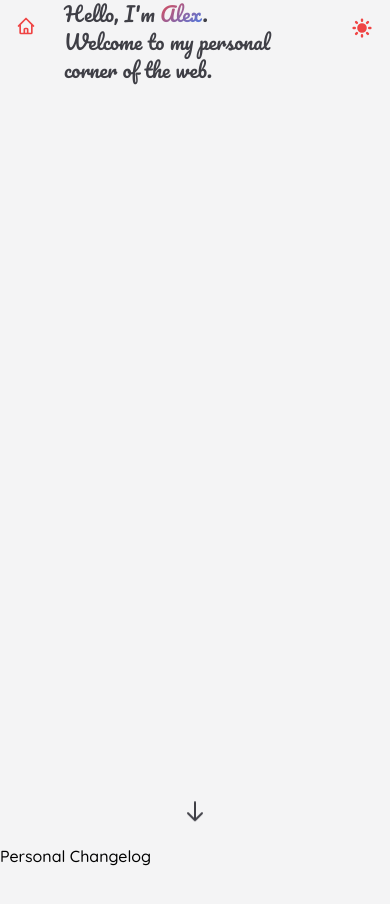
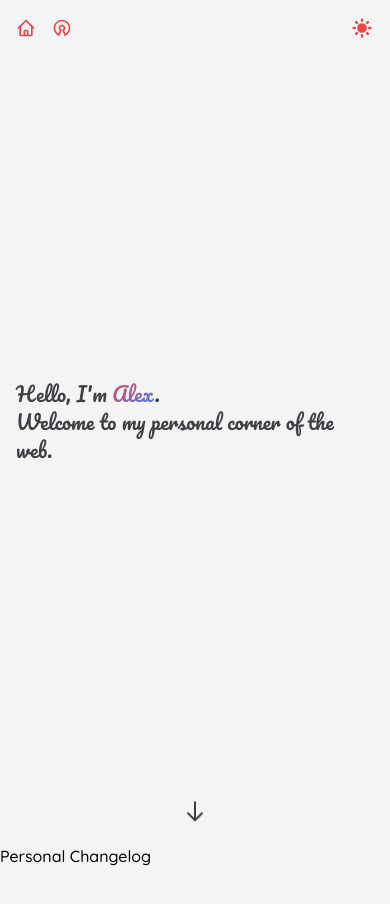
Before and after one commit to Uvacoder/port-alexfertel, a Next.js app: page / in a window 390 px wide. Shown: the top 904 px of the page. Built offline with nearby package versions, Linux system fonts and the light colour scheme.

Commit message:
Refactor code and improve styling and responsiveness

```diff
--- a/components/Navigation.tsx
+++ b/components/Navigation.tsx
@@ -1,6 +1,7 @@
 import * as React from "react";
 import ThemeToggle from "../components/ThemeToggle";
 import Link from "next/link";
+import clsx from "clsx";
 
 const HomeIcon = ({ className }) => (
   <svg
@@ -19,17 +20,39 @@ const HomeIcon = ({ className }) => (
   </svg>
 );
 
+const OpenSource = ({ className }) => (
+  <svg
+    xmlns="http://www.w3.org/2000/svg"
+    className={className}
+    viewBox="0 0 24 24"
+    fill="currentColor"
+  >
+    <path fill="none" d="M0 0H24V24H0z" />
+    <path d="M12 2c5.523 0 10 4.477 10 10 0 4.4-2.841 8.136-6.789 9.473l-.226.074-2.904-7.55C13.15 13.95 14 13.054 14 12c0-1.105-.895-2-2-2s-2 .895-2 2c0 1.077.851 1.955 1.917 1.998l-2.903 7.549-.225-.074C4.84 20.136 2 16.4 2 12 2 6.477 6.477 2 12 2zm0 2c-4.418 0-8 3.582-8 8 0 2.92 1.564 5.475 3.901 6.872l1.48-3.849C8.534 14.29 8 13.207 8 12c0-2.21 1.79-4 4-4s4 1.79 4 4c0 1.207-.535 2.29-1.38 3.023.565 1.474 1.059 2.757 1.479 3.85C18.435 17.475 20 14.92 20 12c0-4.418-3.582-8-8-8z" />
+  </svg>
+);
+
+const NavigationIcon = ({ children, href }) => (
+  <Link href={href}>
+    <a className={"transition-all hover:scale-110 duration-100 ease-out"}>
+      {children}
+    </a>
+  </Link>
+);
+
 const Navigation = () => {
   return (
-    <div className="absolute px-4 pt-4 top-0 left-0 right-0 flex justify-between">
-      <Link href="/">
-        <a className="transition-all hover:scale-110 duration-100 ease-out">
+    <div className="z-10 absolute px-4 pt-4 top-0 left-0 right-0 flex justify-between">
+      <div className="flex items-center justify-between w-14">
+        <NavigationIcon href="/">
           <HomeIcon className="h-5 w-5 text-red-500 dark:text-coolGray-100" />
-        </a>
-      </Link>
-      <div className="z-10">
-        <ThemeToggle />
+        </NavigationIcon>
+        <NavigationIcon href="/open-source">
+          <OpenSource className="h-5 w-5 text-red-500 dark:text-coolGray-100" />
+        </NavigationIcon>
       </div>
+
+      <ThemeToggle />
     </div>
   );
 };
--- a/pages/index.tsx
+++ b/pages/index.tsx
@@ -12,7 +12,7 @@ const Home = () => (
       <div className="relative flex flex-col items-center flex-1 text-gray-700 dark:text-coolGray-100">
         <Navigation />
 
-        <main className="relative flex justify-center w-full h-full px-16 sm:items-center">
+        <main className="relative flex justify-center w-full h-full px-4 sm:px-16 items-center">
           <Transition
             appear
             show
--- a/pages/open-source.tsx
+++ b/pages/open-source.tsx
@@ -55,13 +55,13 @@ const OpenSource = ({ repos, count, userInfo }) => {
   return (
     <div className="relative inset-0 flex min-h-screen">
       <Navigation />
-      <div className="px-10 flex flex-1 flex-col text-center">
+      <div className="px-4 sm:px-10 flex flex-1 flex-col text-center">
         <h1 className="pt-10 text-5xl text-gray-700 dark:text-coolGray-100 font-pacifico">
           Open Source
         </h1>
 
         <div className="items-center">
-          <p className="pt-6 text-lg text-gray-700 dark:text-coolGray-300 max-w-lg m-auto">
+          <p className="pt-6 text-lg text-gray-700 dark:text-coolGray-300 sm:max-w-lg m-auto">
             I love open source! Here are my latest contributions. You can check
             them out in more detail in my{" "}
             <a
@@ -75,7 +75,7 @@ const OpenSource = ({ repos, count, userInfo }) => {
           </p>
         </div>
 
-        <div className="pt-20 text-center divide-dashed divide-x-2 divide-red-500 grid grid-cols-2 text-gray-700 dark:text-coolGray-100">
+        <div className="pt-20 text-center divide-dotted divide-y-2 sm:divide-x-2 sm:divide-y-0 divide-red-500 grid grid-cols-1 sm:grid-cols-2 text-gray-700 dark:text-coolGray-100">
           <section>
             <h2 className="font-pacifico text-xl text-red-500">
               Pull Requests
```
